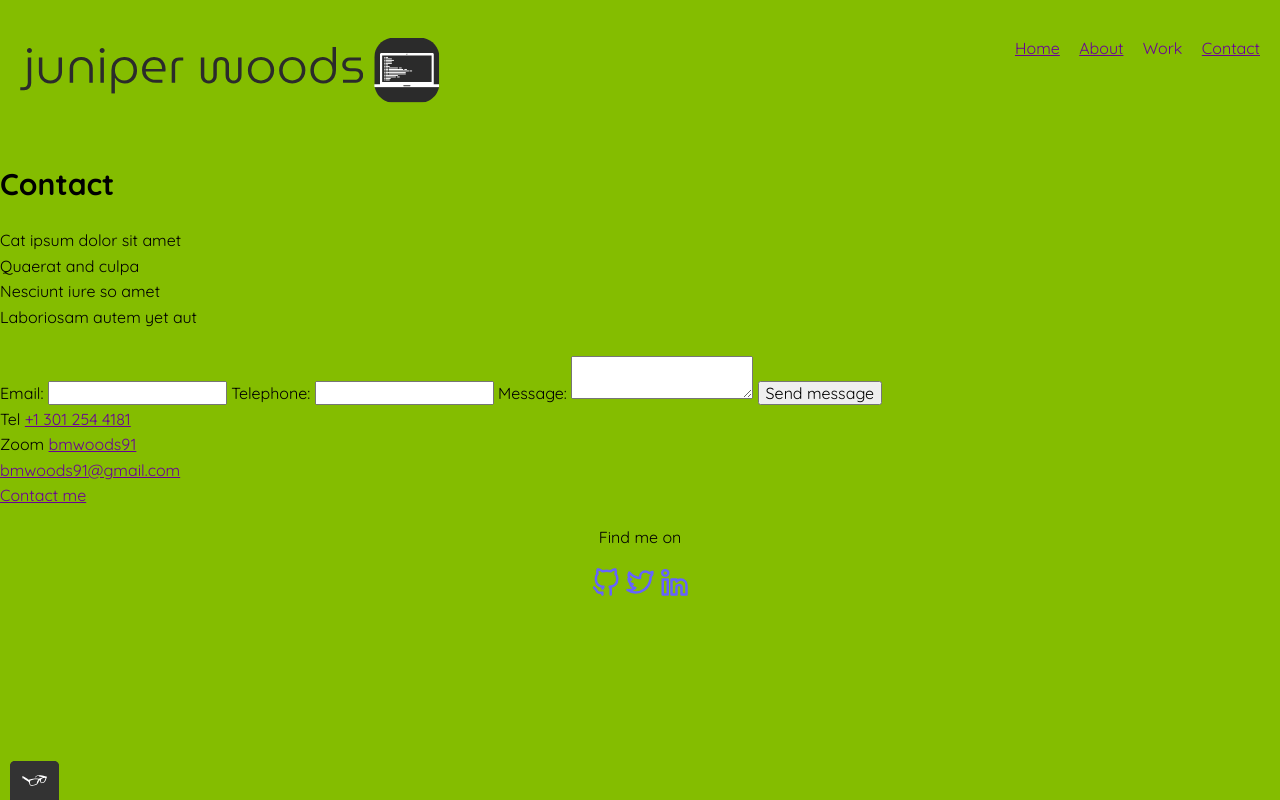
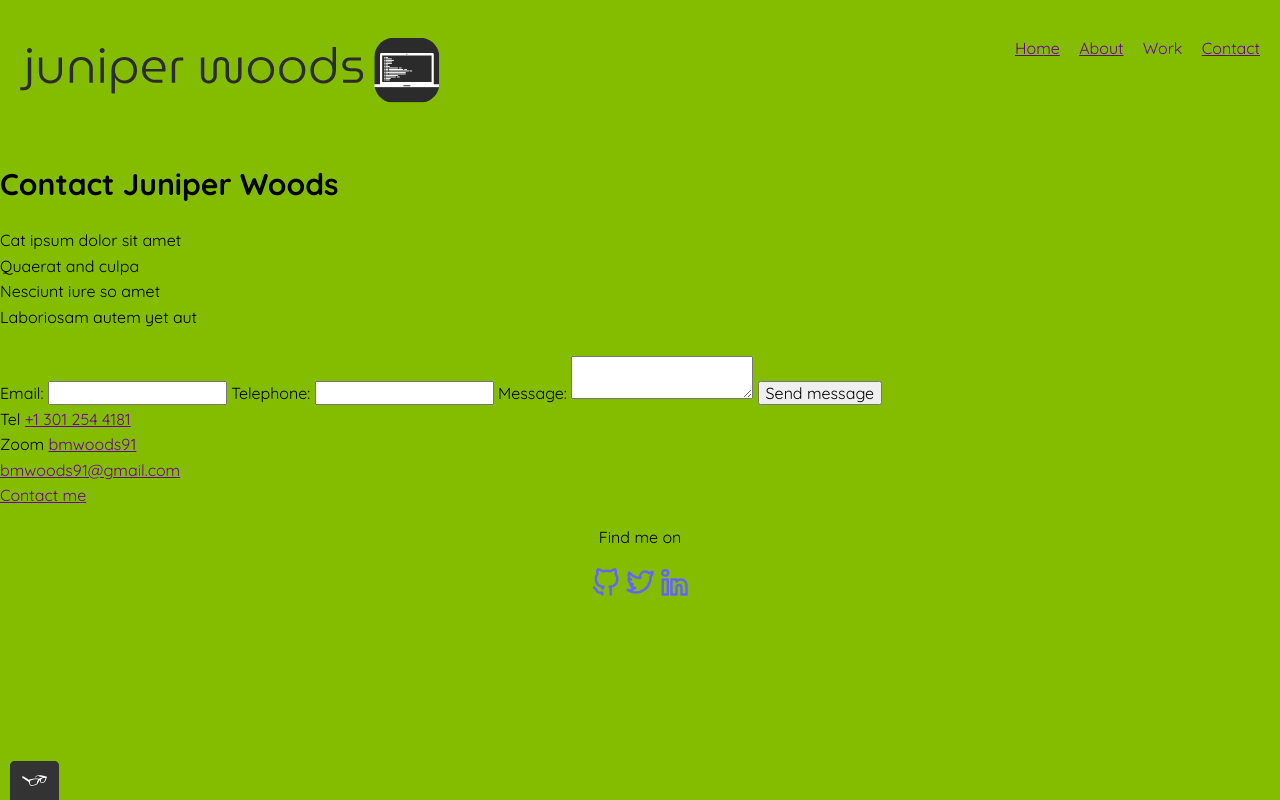
Before and after one commit to panicattheT3KN0/Portfolio-Site, a plain HTML site: page contact.html in a window 1280 px wide. Drawn offline with nearby package versions, Linux system fonts and the light colour scheme.

Commit message:
updated contact page title

```diff
--- a/contact.html
+++ b/contact.html
@@ -29,7 +29,7 @@
           </ul>
        </nav>
 </header>
-  <h1>Contact</h1>
+  <h1>Contact Juniper Woods</h1>
 
   <div>
     Cat ipsum dolor sit amet<br>
```
